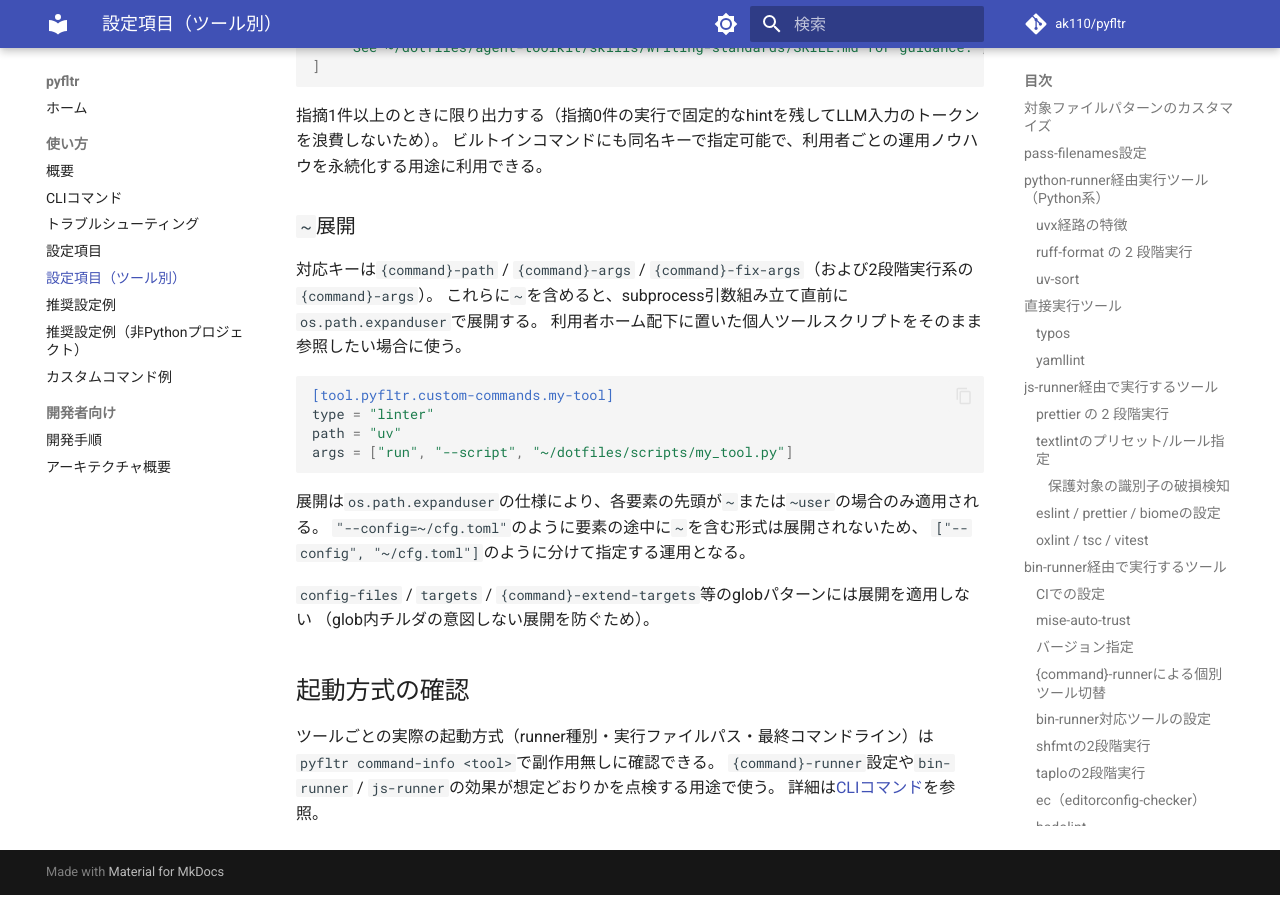
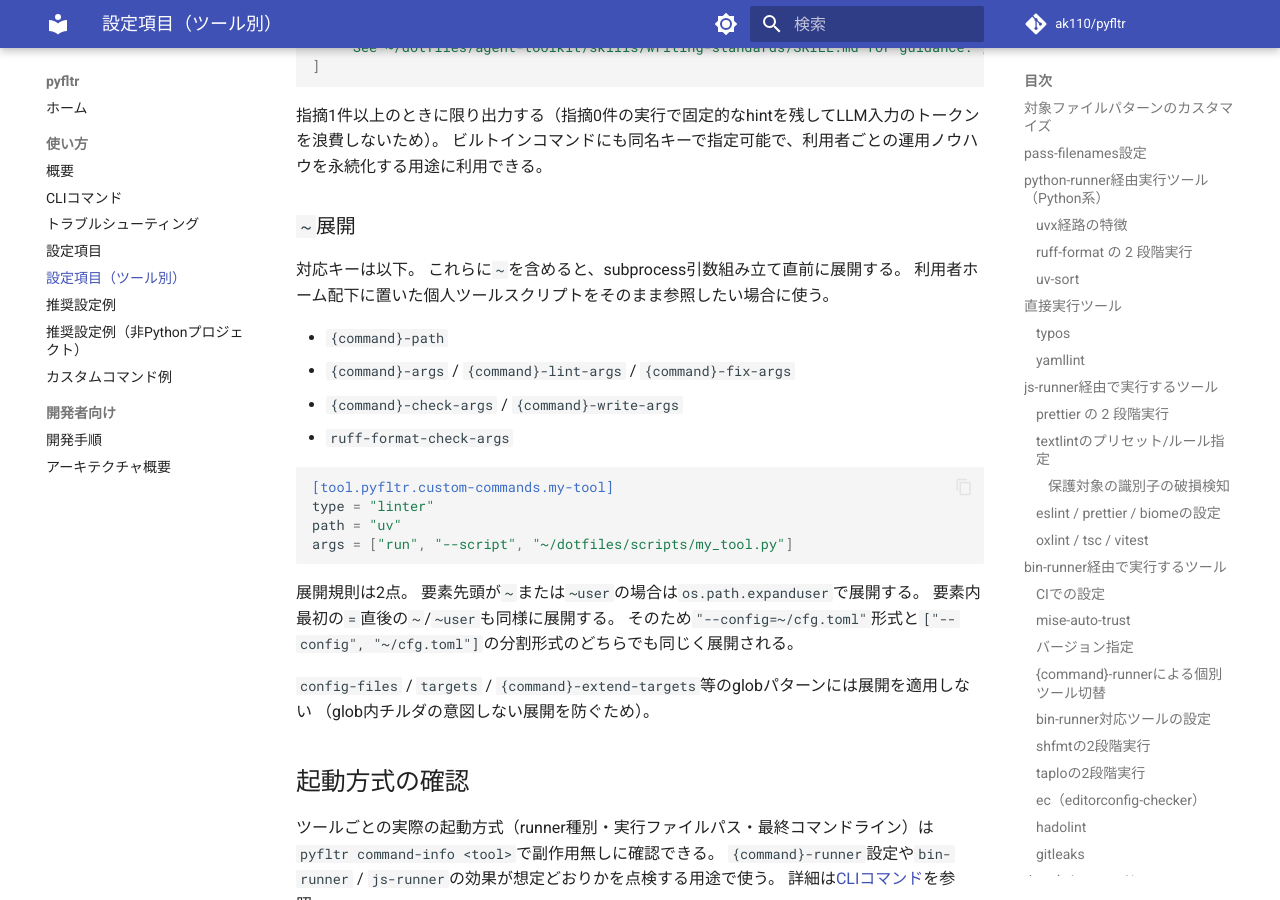
Before and after one commit to ak110/pyfltr, an MkDocs documentation site: the page built from docs/guide/configuration-tools.md, in a window 1280 px wide and 900 px high, scrolled down 17766 px. Built offline with MkDocs 1.6.1 and Material for MkDocs 9.7.7, drawn with Linux system fonts in a browser that asks for light colours; comment, search, counter and statistics services are not loaded.

Commit message:
docs: ~展開節と既知制約ノートを最新の実装に合わせて補強する
設定ファイルガイドの`~`展開節は要素先頭の`~`しか展開されない旧仕様の案内のままだった。
要素内最初の`=`直後の`~`も展開する仕様に揃え、`--config=~/cfg.toml`形式も
そのまま書ける旨を明示する。あわせて対応キー一覧も最新の集合へ更新する。
テスト実装の規約には`run_subprocess_with_timeout`をmonkeypatchする際の
戻り値型の選び方に関するノートを追加する。

````diff
--- a/docs/guide/configuration-tools.md
+++ b/docs/guide/configuration-tools.md
@@ -741,9 +741,14 @@ hints = [
 
 ### `~`展開
 
-対応キーは`{command}-path` / `{command}-args` / `{command}-fix-args`（および2段階実行系の`{command}-args`）。
-これらに`~`を含めると、subprocess引数組み立て直前に`os.path.expanduser`で展開する。
+対応キーは以下。
+これらに`~`を含めると、subprocess引数組み立て直前に展開する。
 利用者ホーム配下に置いた個人ツールスクリプトをそのまま参照したい場合に使う。
+
+- `{command}-path`
+- `{command}-args` / `{command}-lint-args` / `{command}-fix-args`
+- `{command}-check-args` / `{command}-write-args`
+- `ruff-format-check-args`
 
 ```toml
 [tool.pyfltr.custom-commands.my-tool]
@@ -752,9 +757,10 @@ path = "uv"
 args = ["run", "--script", "~/dotfiles/scripts/my_tool.py"]
 ```
 
-展開は`os.path.expanduser`の仕様により、各要素の先頭が`~`または`~user`の場合のみ適用される。
-`"--config=~/cfg.toml"`のように要素の途中に`~`を含む形式は展開されないため、
-`["--config", "~/cfg.toml"]`のように分けて指定する運用となる。
+展開規則は2点。
+要素先頭が`~`または`~user`の場合は`os.path.expanduser`で展開する。
+要素内最初の`=`直後の`~`/`~user`も同様に展開する。
+そのため`"--config=~/cfg.toml"`形式と`["--config", "~/cfg.toml"]`の分割形式のどちらでも同じく展開される。
 
 `config-files` / `targets` / `{command}-extend-targets`等のglobパターンには展開を適用しない
 （glob内チルダの意図しない展開を防ぐため）。
````
Also changed, not shown: .claude/rules/test-constraints.md (+7 -0 lines).
